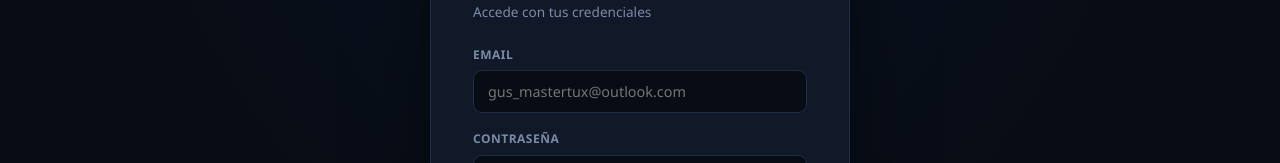
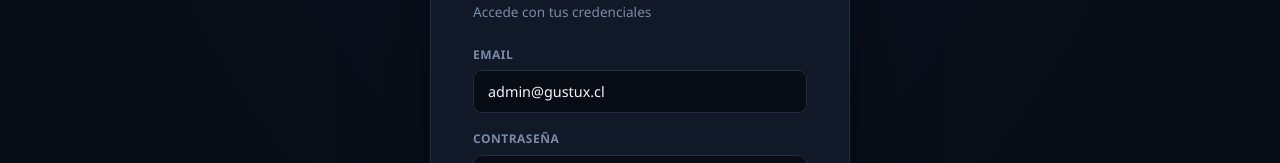
Before and after one commit to gusmastertux/gustux, a website: page index.html in a window 1280 px wide. Both pictures are taken after a click on the link "Panel Admin". Shown: the part 332-495 px from the top of the page. Drawn offline with nearby package versions, Linux system fonts and the light colour scheme.

Commit message:
Update index.html

```diff
--- a/index.html
+++ b/index.html
@@ -419,7 +419,7 @@ footer{background:var(--bg2);border-top:1px solid var(--border);padding:48px 24p
       <h2>Iniciar Sesión</h2>
       <p class="sub">Accede con tus credenciales</p>
       <div id="login-err" class="alert err" style="display:none"></div>
-      <div class="fg"><label>Email</label><input type="email" id="lu" placeholder="gus_mastertux@outlook.com"></div>
+      <div class="fg"><label>Email</label><input type="email" id="lu" placeholder="admin@gustux.cl" value="admin@gustux.cl"></div>
       <div class="fg"><label>Contraseña</label><input type="password" id="lp" placeholder="••••••••"></div>
       <button class="btn-primary" id="login-btn" style="width:100%;margin-top:8px" onclick="doLogin()">Ingresar al Panel →</button>
       <button class="btn-outline" style="width:100%;margin-top:12px" onclick="showPage('home')">← Volver al Sitio</button>
```
